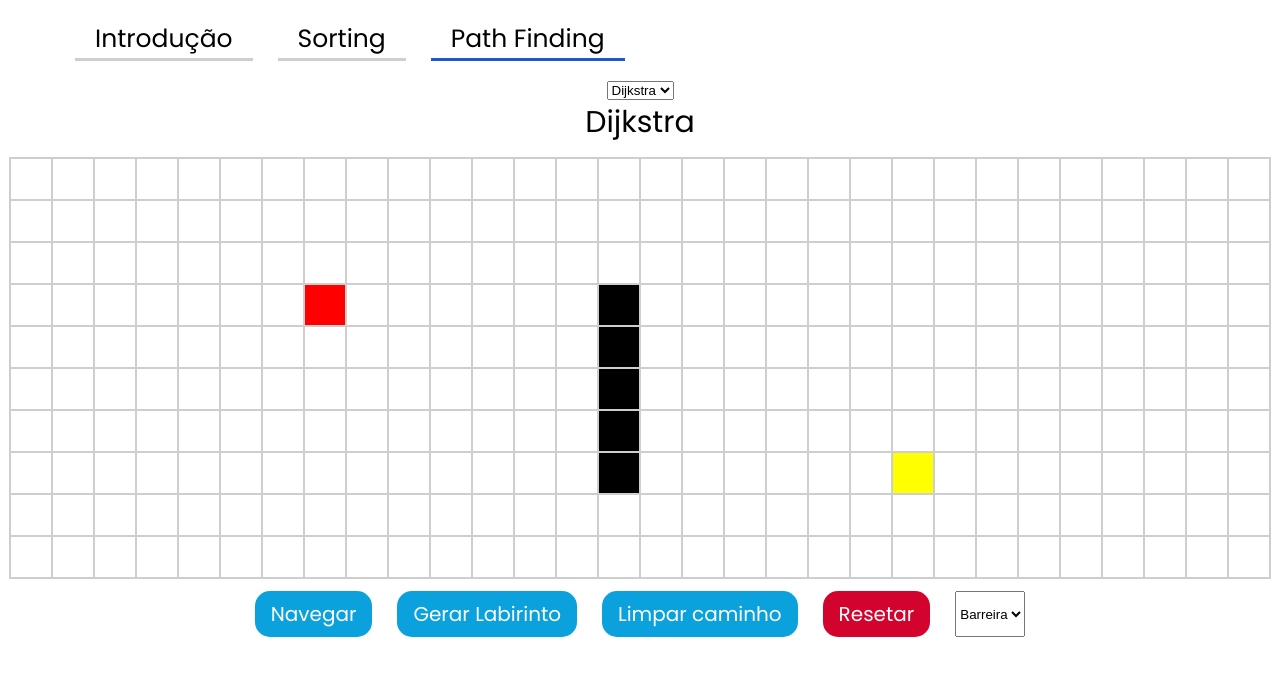
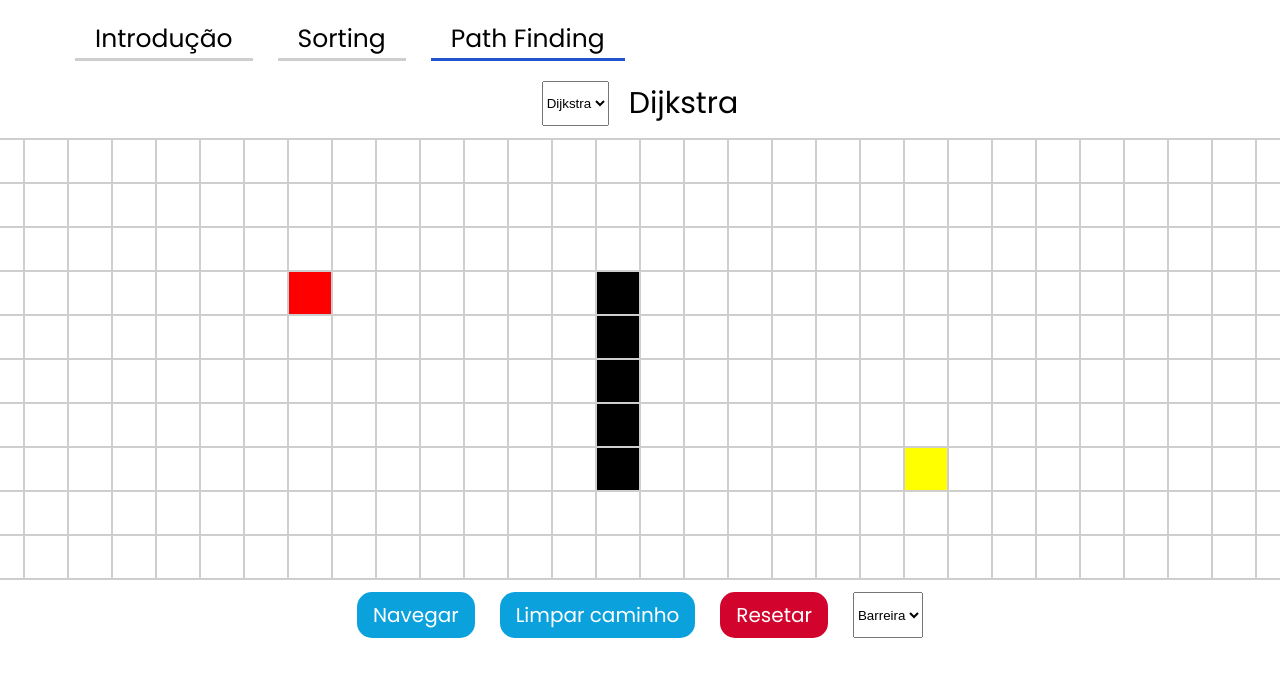
Before and after one commit to schaldach/algo-voyager, a Next.js app: page /pathfinding in a window 1280 px wide. Shown: the top 676 px of the page. Built offline with nearby package versions, Linux system fonts and the light colour scheme.

Commit message:
simplificando as coisas

```diff
--- a/pages/pathfinding.js
+++ b/pages/pathfinding.js
@@ -145,10 +145,6 @@ function PathFinding() {
         startAnimation(false)
     }
 
-    async function generateMaze(){
-
-    }
-
     async function dijkstraPath(){
         let newMap = [...mapGrid]
         let targetFound = false
@@ -260,7 +256,7 @@ function PathFinding() {
 
     return (
         <div className="sorting">
-            <div className="sortingsection">
+            <div className="titledisplay">
                 <select onChange={e => changeAlgo(e.target.value)}>
                     <option defaultValue value='Dijkstra'>Dijkstra</option>
                     <option value='A*'>A*</option>
@@ -283,7 +279,6 @@ function PathFinding() {
             </div>
             <div className="algobuttons">
                 <button className={blockAlgorithm||animationBlock?'disabledbutton':''} onClick={runAlgorithm}>Navegar</button>
-                <button className={blockAlgorithm||animationBlock?'disabledbutton':''} onClick={generateMaze}>Gerar Labirinto</button>
                 <button className={animationRunning||animationBlock?'disabledbutton':''} onClick={() => drawMap(false)}>Limpar caminho</button>
                 <button className={!animationRunning||animationBlock?'disabledbutton':''} onClick={() => {if(animationRunning&&!animationBlock){stopAnimation(true); setTimeout(() => {startAnimation(false);stopAnimation(false)}, 500)}}}>Resetar</button>
                 <select onChange={e => changeObject(e.target.value)}>
--- a/pages/sorting.js
+++ b/pages/sorting.js
@@ -248,6 +248,7 @@ function Sorting() {
 
     return (
         <div className="sorting">
+            <div className="titledisplay">
                 <select onChange={e => changeAlgo(e.target.value)}>
                     <option defaultValue value='Merge Sort'>Merge Sort</option>
                     <option value='Selection Sort'>Selection Sort</option>
@@ -256,6 +257,7 @@ function Sorting() {
                     <option value='Insertion Sort'>Insertion Sort</option>
                 </select>
                 <div className="algotitle">{currentAlgo}</div>
+            </div>
             <div className="algobars" style={{gridTemplateColumns:returnString()}}>
                 {currentArray.map((counter,index) => <div key={index} style={{height:String(counter.n*100/currentArray.length)+'%', background:counter.color==='blue'?`rgb(${counter.color==='blue'?counter.n*256/currentArray.length:''}, 40, 240)`:'red'}}></div>)}
             </div>
--- a/styles/index.css
+++ b/styles/index.css
@@ -89,11 +89,10 @@ main{
   font-size: 30px;
 }
 .algobars{
-  height: 52.5vh;
+  height: 60vh;
   width: 90vw;
   display: grid;
   align-items: flex-end;
-  gap: 1px;
 }
 .algobars>div{
   width: 100%;
@@ -127,6 +126,10 @@ main{
 .title{
   font-family: var(--font1);
 }
+.titledisplay{
+  display: flex;
+  gap: 20px;
+}
 .homescreen{
   font-family: var(--font1);
   font-size: 35px;
@@ -141,19 +144,15 @@ main{
 .algomap{
   display: grid;
   grid-template-rows: repeat(10, 1fr);
-  height: 52.5vh;
-  width: calc(52.5vh * 3);
+  height: 55vh;
+  width: calc(55vh * 3);
   border: 1px solid var(--color2);
 }
 .algomap>div{
-  display: flex;
-  align-items: center;
-  height: 5.25vh;
-  width: calc(52.5vh * 3);
+  display: grid;
+  grid-template-columns: repeat(30, 1fr);
 }
 .algomap>div>div{
-  width: 5.25vh;
-  height: 5.25vh;
   cursor: pointer;
   box-sizing: border-box;
   display: grid;
@@ -161,8 +160,8 @@ main{
   overflow: hidden;
   border: 1px solid var(--color2);
 }
-.color-transition{
-  animation: color linear 0.4s;
+.algomap>div>div:hover{
+  border: 2px solid var(--color4);
 }
 .mapstatus{
   font-family: var(--font1);
@@ -171,11 +170,6 @@ main{
 }
 .maperror{
   color: var(--color6);
-}
-.sortingsection{
-  display: flex;
-  flex-direction: column;
-  align-items: center;
 }
 .inner-circle{
   width: 100%;
```
Lines whose indentation alone changed are shown as unchanged.
